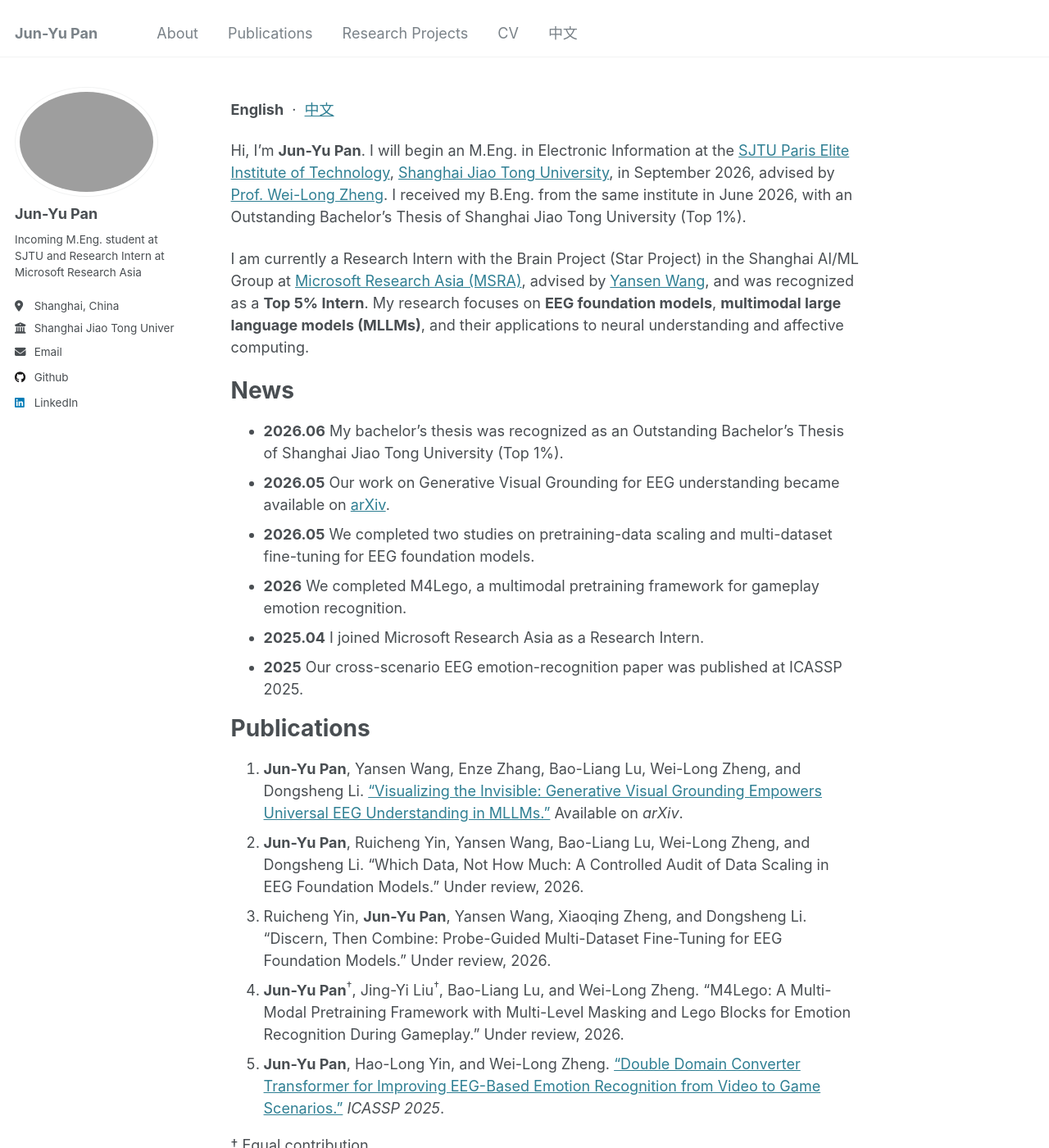
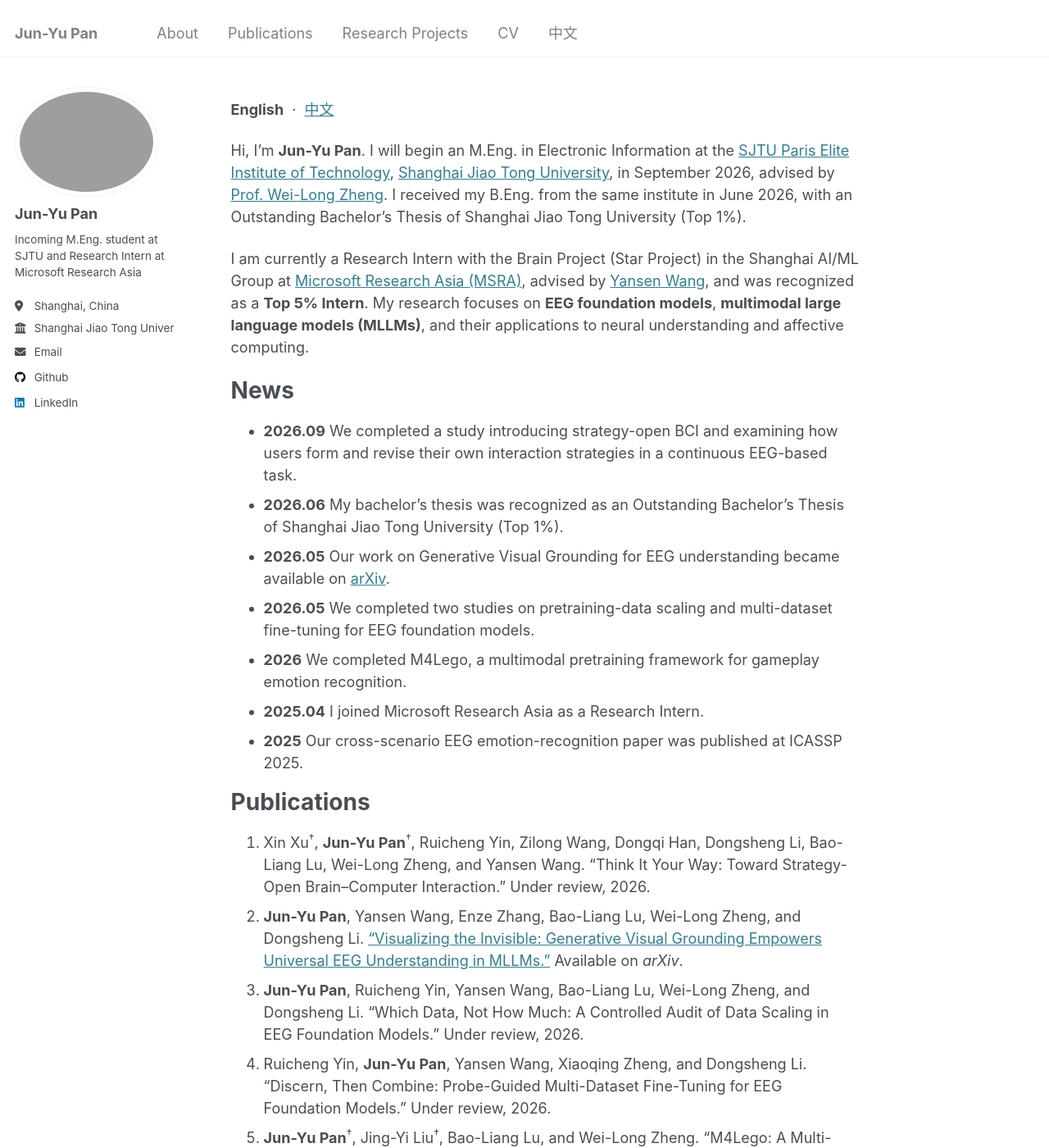
Before and after one commit to AlbertMentat/AlbertMentat.github.io, a Jekyll site: the page built from _pages/about.md, in a window 1280 px wide and 1400 px high. Shown: the whole window at 82% size. Built offline with Jekyll 4.4.1, drawn with Linux system fonts in a browser that asks for light colours.

Commit message:
Add strategy-open BCI paper

```diff
--- a/_pages/about.md
+++ b/_pages/about.md
@@ -15,6 +15,7 @@ I am currently a Research Intern with the Brain Project (Star Project) in the Sh
 
 News
 ======
+- **2026.09** We completed a study introducing strategy-open BCI and examining how users form and revise their own interaction strategies in a continuous EEG-based task.
 - **2026.06** My bachelor's thesis was recognized as an Outstanding Bachelor's Thesis of Shanghai Jiao Tong University (Top 1%).
 - **2026.05** Our work on Generative Visual Grounding for EEG understanding became available on [arXiv](https://arxiv.org/abs/2605.18172).
 - **2026.05** We completed two studies on pretraining-data scaling and multi-dataset fine-tuning for EEG foundation models.
@@ -24,11 +25,12 @@ News
 
 Publications
 ======
-1. **Jun-Yu Pan**, Yansen Wang, Enze Zhang, Bao-Liang Lu, Wei-Long Zheng, and Dongsheng Li. ["Visualizing the Invisible: Generative Visual Grounding Empowers Universal EEG Understanding in MLLMs."](https://arxiv.org/abs/2605.18172) Available on *arXiv*.
-2. **Jun-Yu Pan**, Ruicheng Yin, Yansen Wang, Bao-Liang Lu, Wei-Long Zheng, and Dongsheng Li. "Which Data, Not How Much: A Controlled Audit of Data Scaling in EEG Foundation Models." Under review, 2026.
-3. Ruicheng Yin, **Jun-Yu Pan**, Yansen Wang, Xiaoqing Zheng, and Dongsheng Li. "Discern, Then Combine: Probe-Guided Multi-Dataset Fine-Tuning for EEG Foundation Models." Under review, 2026.
-4. <strong>Jun-Yu Pan</strong><sup>&dagger;</sup>, Jing-Yi Liu<sup>&dagger;</sup>, Bao-Liang Lu, and Wei-Long Zheng. "M4Lego: A Multi-Modal Pretraining Framework with Multi-Level Masking and Lego Blocks for Emotion Recognition During Gameplay." Under review, 2026.
-5. **Jun-Yu Pan**, Hao-Long Yin, and Wei-Long Zheng. ["Double Domain Converter Transformer for Improving EEG-Based Emotion Recognition from Video to Game Scenarios."](https://ieeexplore.ieee.org/document/10889052) *ICASSP 2025*.
+1. Xin Xu<sup>&dagger;</sup>, <strong>Jun-Yu Pan</strong><sup>&dagger;</sup>, Ruicheng Yin, Zilong Wang, Dongqi Han, Dongsheng Li, Bao-Liang Lu, Wei-Long Zheng, and Yansen Wang. "Think It Your Way: Toward Strategy-Open Brain&ndash;Computer Interaction." Under review, 2026.
+2. **Jun-Yu Pan**, Yansen Wang, Enze Zhang, Bao-Liang Lu, Wei-Long Zheng, and Dongsheng Li. ["Visualizing the Invisible: Generative Visual Grounding Empowers Universal EEG Understanding in MLLMs."](https://arxiv.org/abs/2605.18172) Available on *arXiv*.
+3. **Jun-Yu Pan**, Ruicheng Yin, Yansen Wang, Bao-Liang Lu, Wei-Long Zheng, and Dongsheng Li. "Which Data, Not How Much: A Controlled Audit of Data Scaling in EEG Foundation Models." Under review, 2026.
+4. Ruicheng Yin, **Jun-Yu Pan**, Yansen Wang, Xiaoqing Zheng, and Dongsheng Li. "Discern, Then Combine: Probe-Guided Multi-Dataset Fine-Tuning for EEG Foundation Models." Under review, 2026.
+5. <strong>Jun-Yu Pan</strong><sup>&dagger;</sup>, Jing-Yi Liu<sup>&dagger;</sup>, Bao-Liang Lu, and Wei-Long Zheng. "M4Lego: A Multi-Modal Pretraining Framework with Multi-Level Masking and Lego Blocks for Emotion Recognition During Gameplay." Under review, 2026.
+6. **Jun-Yu Pan**, Hao-Long Yin, and Wei-Long Zheng. ["Double Domain Converter Transformer for Improving EEG-Based Emotion Recognition from Video to Game Scenarios."](https://ieeexplore.ieee.org/document/10889052) *ICASSP 2025*.
 
 &dagger; Equal contribution.
 
--- a/_pages/publications.html
+++ b/_pages/publications.html
@@ -6,6 +6,7 @@ author_profile: true
 ---
 
 <ol>
+  <li>Xin Xu<sup>&dagger;</sup>, <strong>Jun-Yu Pan</strong><sup>&dagger;</sup>, Ruicheng Yin, Zilong Wang, Dongqi Han, Dongsheng Li, Bao-Liang Lu, Wei-Long Zheng, and Yansen Wang. “Think It Your Way: Toward Strategy-Open Brain&ndash;Computer Interaction.” Under review, 2026.</li>
   <li><strong>Jun-Yu Pan</strong>, Yansen Wang, Enze Zhang, Bao-Liang Lu, Wei-Long Zheng, and Dongsheng Li. <a href="https://arxiv.org/abs/2605.18172">“Visualizing the Invisible: Generative Visual Grounding Empowers Universal EEG Understanding in MLLMs.”</a> Available on <em>arXiv</em>.</li>
   <li><strong>Jun-Yu Pan</strong>, Ruicheng Yin, Yansen Wang, Bao-Liang Lu, Wei-Long Zheng, and Dongsheng Li. “Which Data, Not How Much: A Controlled Audit of Data Scaling in EEG Foundation Models.” Under review, 2026.</li>
   <li>Ruicheng Yin, <strong>Jun-Yu Pan</strong>, Yansen Wang, Xiaoqing Zheng, and Dongsheng Li. “Discern, Then Combine: Probe-Guided Multi-Dataset Fine-Tuning for EEG Foundation Models.” Under review, 2026.</li>
```
Also changed, not shown: _pages/about-zh.md (+7 -5 lines), _pages/cv-zh.md (+6 -5 lines), _pages/cv.md (+6 -5 lines), 2 other files.
